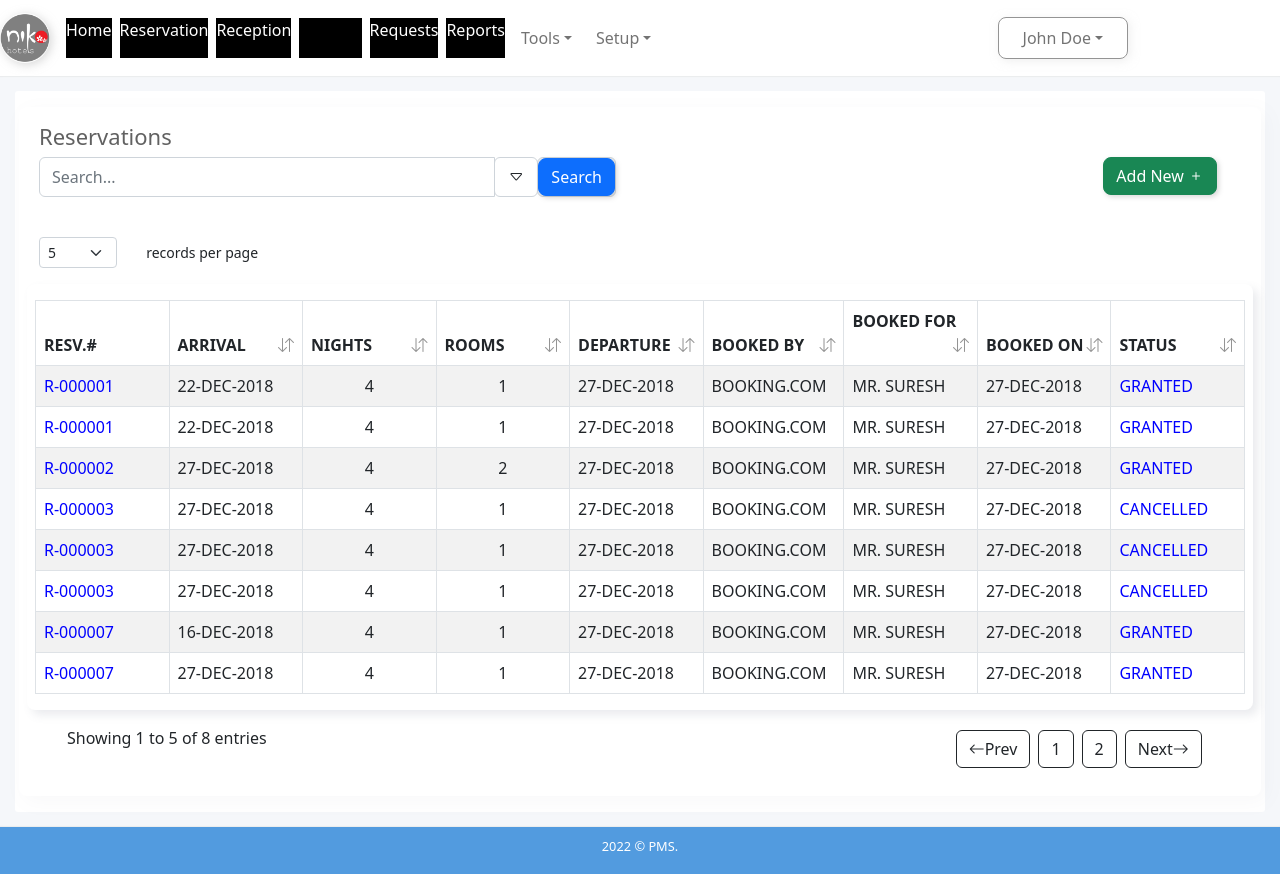
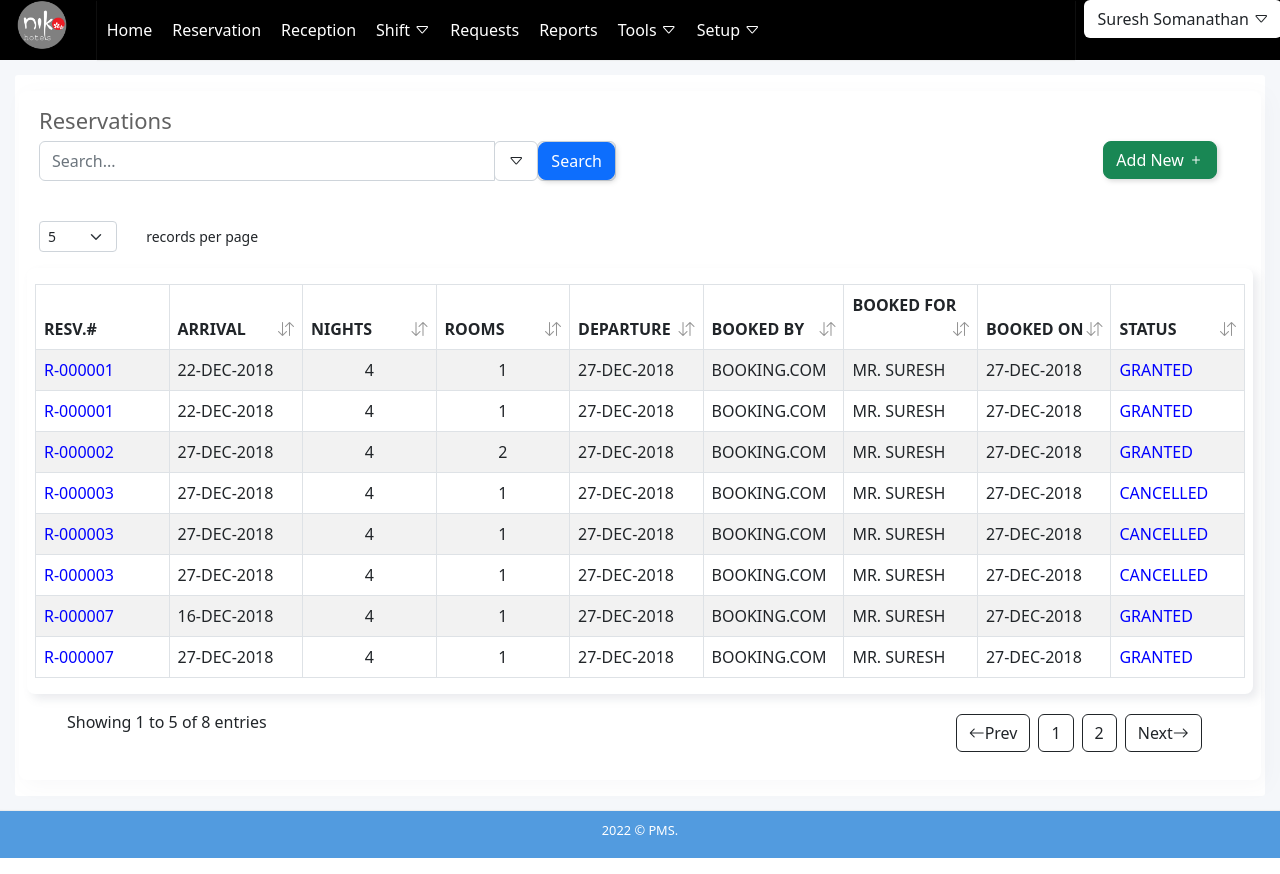
Before and after one commit to indocosmo-projects/PMS-Prototype, a React (Create React App) app: page / in a window 1280 px wide. Built offline with nearby package versions, Linux system fonts and the light colour scheme.

Commit message:
Nav change

```diff
--- a/src/App.js
+++ b/src/App.js
@@ -9,14 +9,14 @@ import CheckIn from './component/CheckIn/CheckIn';
 import Reception from './component/Reception/Reception';
 import ReceptionExpectedArrivals from './component/Reception/ReceptionExpectedArrivals';
 import ReceptionHotelStatus from './component/Reception/ReceptionHotelStatus';
-/*import NavigationbarMannual from './component/Common/NavigationbarMannual'; */
+import NavigationbarMannual from './component/Common/NavigationbarMannual';
 
 function App() {
         return (
     <div className="App">
         <Router>
-            <Navigationbar/>
-           {/*   <NavigationbarMannual/> */}
+           {/*} <Navigationbar/>  */}
+           <NavigationbarMannual/>
             <Switch>
                 <Route exact path='/' component={Reservation}/>
                 <Route exact path='/newreservation' component={NewReservation}/>
```
